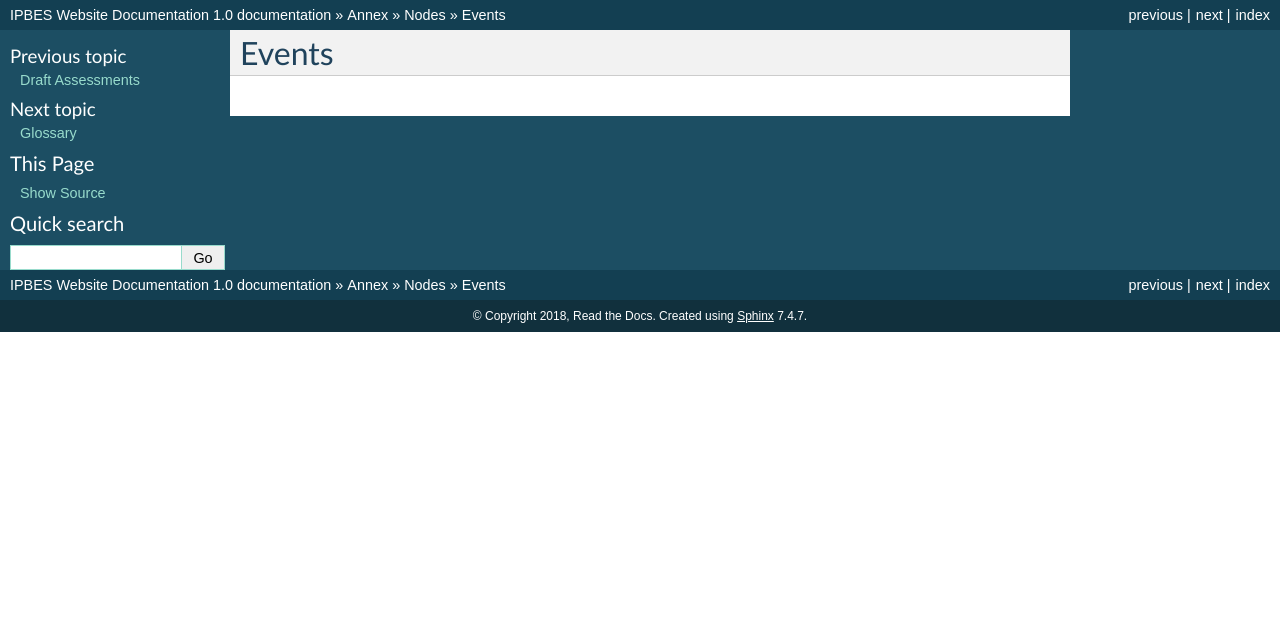
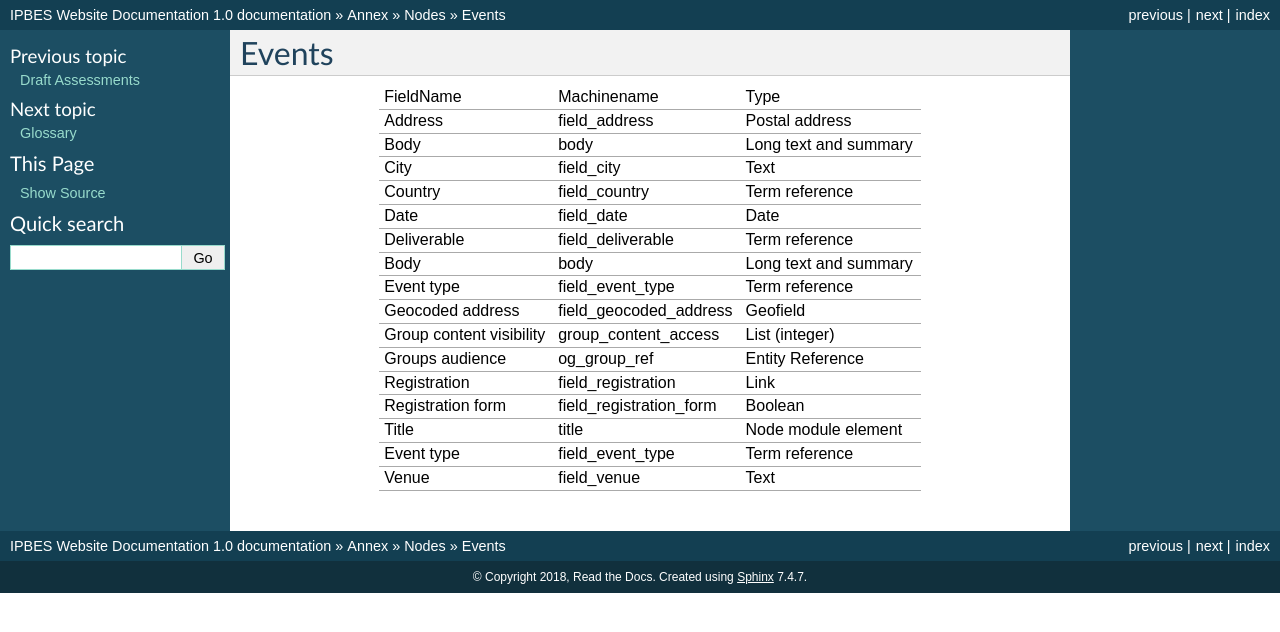
Before and after one commit to ipbes/ipbeswebdocs, a Sphinx documentation site: the page built from docs/annex/nodes/events.rst, in a window 1280 px wide. Shown: the top 632 px of the page. Built offline with Sphinx 7.4.7, drawn with Linux system fonts in a browser that asks for light colours; pages that are not in the unit, such as notebooks, are missing from menus.

Commit message:
Update events.rst

```diff
--- a/docs/annex/nodes/events.rst
+++ b/docs/annex/nodes/events.rst
@@ -1,2 +1,37 @@
 Events
 ======
++--------------------------+-------------------------+-----------------------+
+| FieldName                | Machinename             | Type                  |
++--------------------------+-------------------------+-----------------------+
+| Address                  | field_address           | Postal address        |
++--------------------------+-------------------------+-----------------------+
+| Body                     | body                    | Long text and summary |
++--------------------------+-------------------------+-----------------------+
+| City                     | field_city              | Text                  |
++--------------------------+-------------------------+-----------------------+
+| Country                  | field_country           | Term reference        |
++--------------------------+-------------------------+-----------------------+
+| Date                     | field_date              | Date                  |
++--------------------------+-------------------------+-----------------------+
+| Deliverable              | field_deliverable       | Term reference        |
++--------------------------+-------------------------+-----------------------+
+| Body                     | body                    | Long text and summary |
++--------------------------+-------------------------+-----------------------+
+| Event type               | field_event_type        | Term reference        |
++--------------------------+-------------------------+-----------------------+
+| Geocoded address         | field_geocoded_address  | Geofield              |
++--------------------------+-------------------------+-----------------------+
+| Group content visibility | group_content_access    | List (integer)        |
++--------------------------+-------------------------+-----------------------+
+| Groups audience          | og_group_ref            | Entity Reference      |
++--------------------------+-------------------------+-----------------------+
+| Registration             | field_registration      | Link                  |
++--------------------------+-------------------------+-----------------------+
+| Registration form        | field_registration_form | Boolean               |
++--------------------------+-------------------------+-----------------------+
+| Title                    | title                   | Node module element   |
++--------------------------+-------------------------+-----------------------+
+| Event type               | field_event_type        | Term reference        |
++--------------------------+-------------------------+-----------------------+
+| Venue                    | field_venue             | Text                  |
++--------------------------+-------------------------+-----------------------+
```
